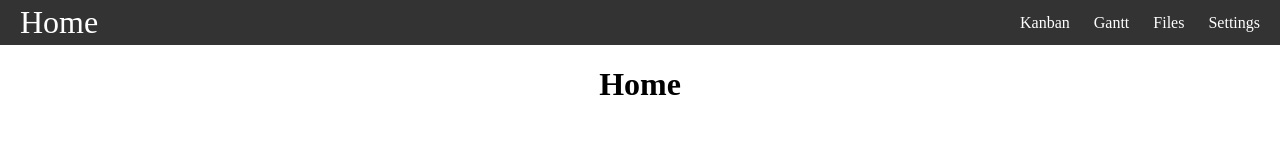
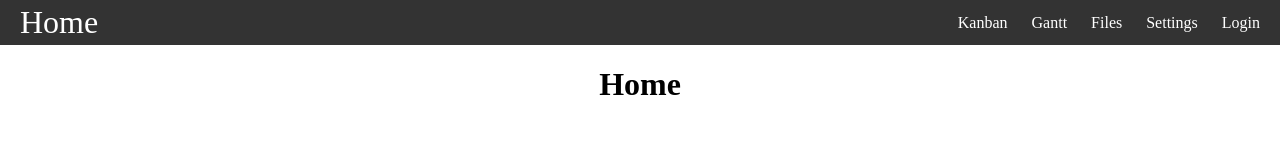
Before and after one commit to mListek/project-management-app, a React (Create React App) app: page / in a window 1280 px wide. Shown: the top 160 px of the page. Built offline with nearby package versions, Linux system fonts and the light colour scheme.

Commit message:
created new paths

```diff
--- a/src/App.js
+++ b/src/App.js
@@ -1,10 +1,11 @@
+import { Route, Routes } from 'react-router-dom';
 import Navbar from './Navbar';
 import Files from './pages/Files';
 import Gantt from './pages/Gantt';
 import Home from './pages/Home';
 import Kanban from './pages/Kanban';
 import Settings from './pages/Settings';
-import { Route, Routes } from 'react-router-dom';
+import Login from './pages/Login';
 
 function App() {
   return (
@@ -17,6 +18,7 @@
           <Route path="gantt" element={<Gantt />} />
           <Route path="files" element={<Files />} />
           <Route path="settings" element={<Settings />} />
+          <Route path="login" element={<Login />} />
         </Routes>
       </div>
     </>
--- a/src/Navbar.js
+++ b/src/Navbar.js
@@ -17,6 +17,9 @@
         <li>
           <NavLink to="settings" activeClassName="active">Settings</NavLink>
         </li>
+        <li>
+          <NavLink to="login" activeClassName="active">Login</NavLink>
+        </li>
       </ul>
     </nav>
   )
```
